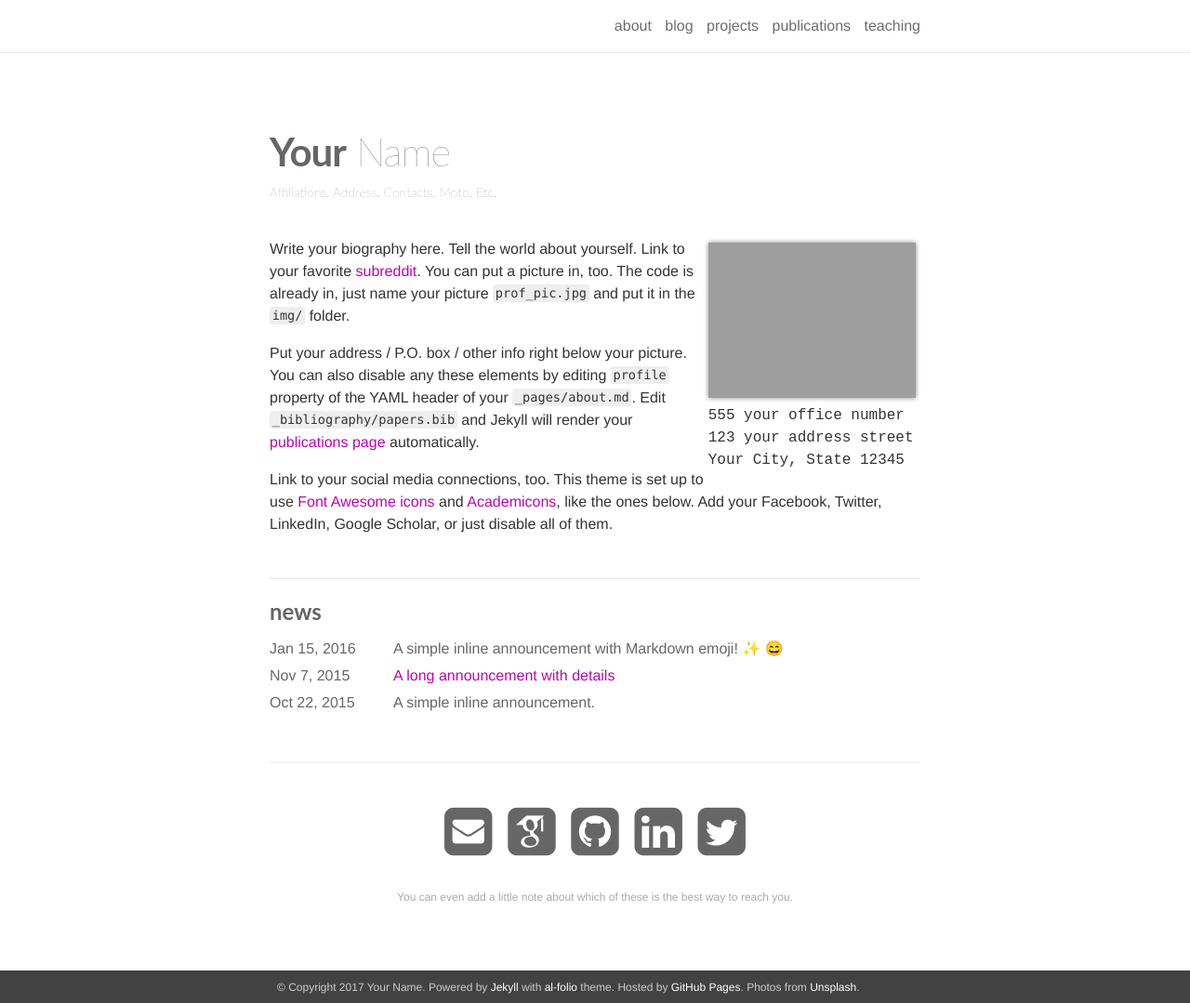
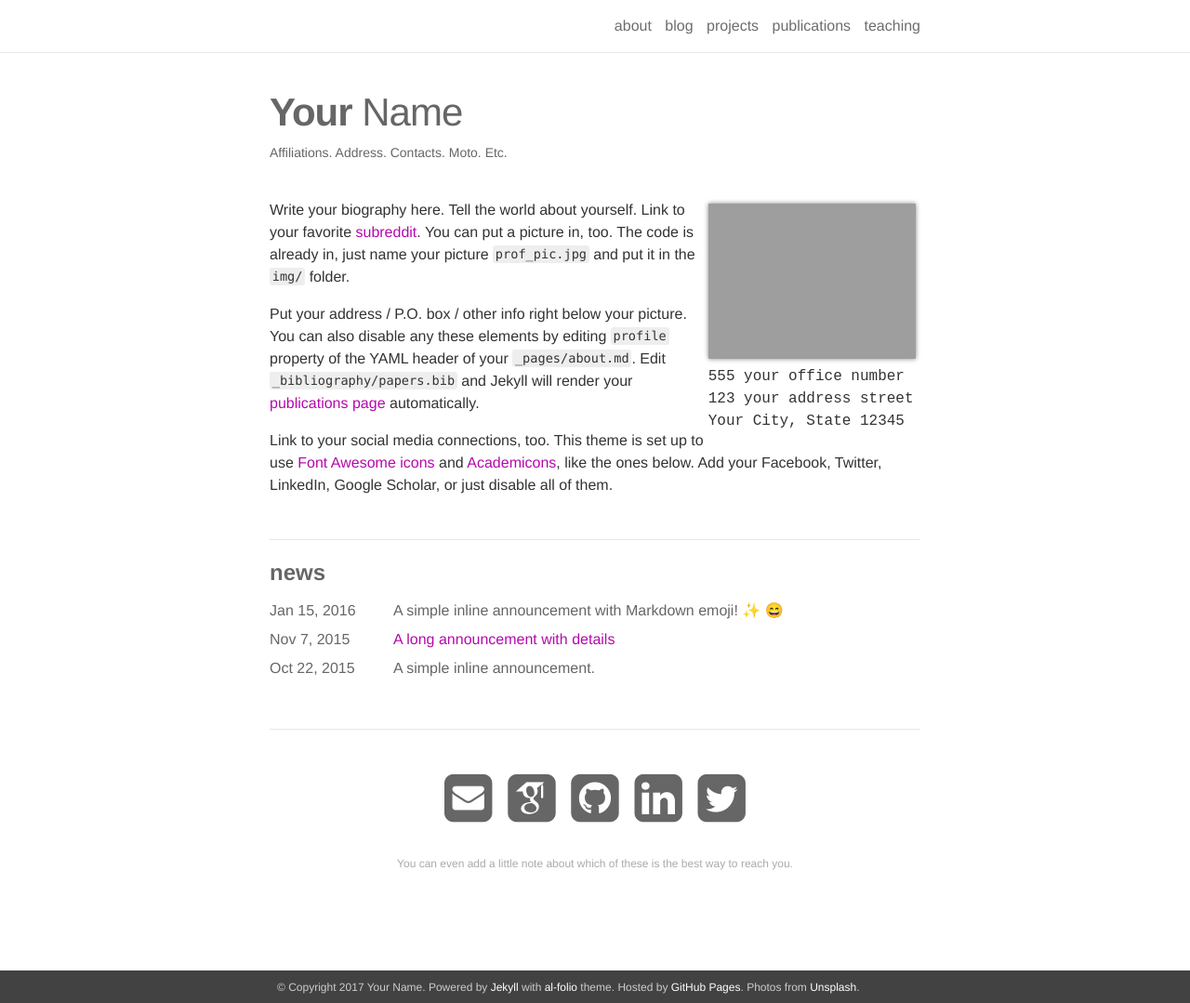
Before and after one commit to flickgroup/flickgroup.github.io, a Jekyll site: the page built from _pages/about.md, in a window 1280 px wide and 1079 px high. Shown: the whole window at 93% size. Built offline with Jekyll 4.4.1, drawn with Linux system fonts in a browser that asks for light colours; nearby versions of some CDN libraries; emoji names are drawn with the system emoji font; some web fonts are replaced.

Commit message:
Minor style fixes

```diff
--- a/_sass/_posts.scss
+++ b/_sass/_posts.scss
@@ -17,6 +17,7 @@
     letter-spacing: -1px;
     line-height: 1;
     margin-bottom: 10px;
+    margin-top: 0;
     // @include media-query($on-laptop) {
     //     font-size: 36px;
     // }
--- a/_sass/_profile.scss
+++ b/_sass/_profile.scss
@@ -30,7 +30,7 @@
 
         tr { text-align: left; }
         td {
-            padding: 5px 0;
+            padding: 6px 0;
             vertical-align: top;
             border: none;
         }
--- a/_sass/_variables.scss
+++ b/_sass/_variables.scss
@@ -7,7 +7,7 @@
 $bold-font-weight: bold !default;
 $font-family: Helvetica, Arial, sans-serif !default;
 $line-height: 1.5 !default;
-$heading-font-family: 'Lato', 'Helvetica Neue', Helvetica, sans-serif !default;
+$heading-font-family: Helvetica, sans-serif !default;
 $heading-font-weight: 900 !default;
 $heading-line-height: 1.25 !default;
 $monospace-font-family: 'Source Code Pro', Consolas, monospace !default;
```
